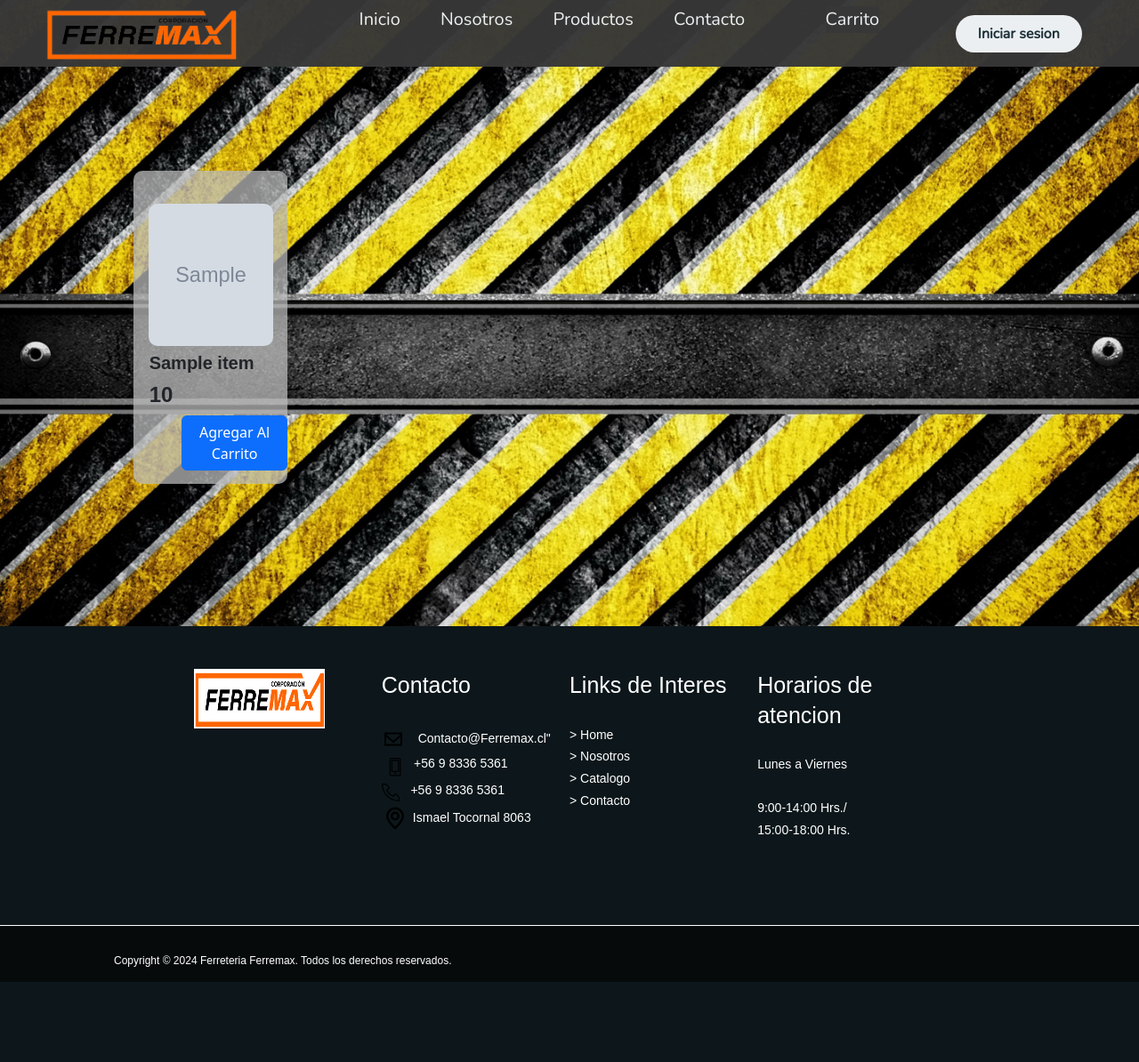
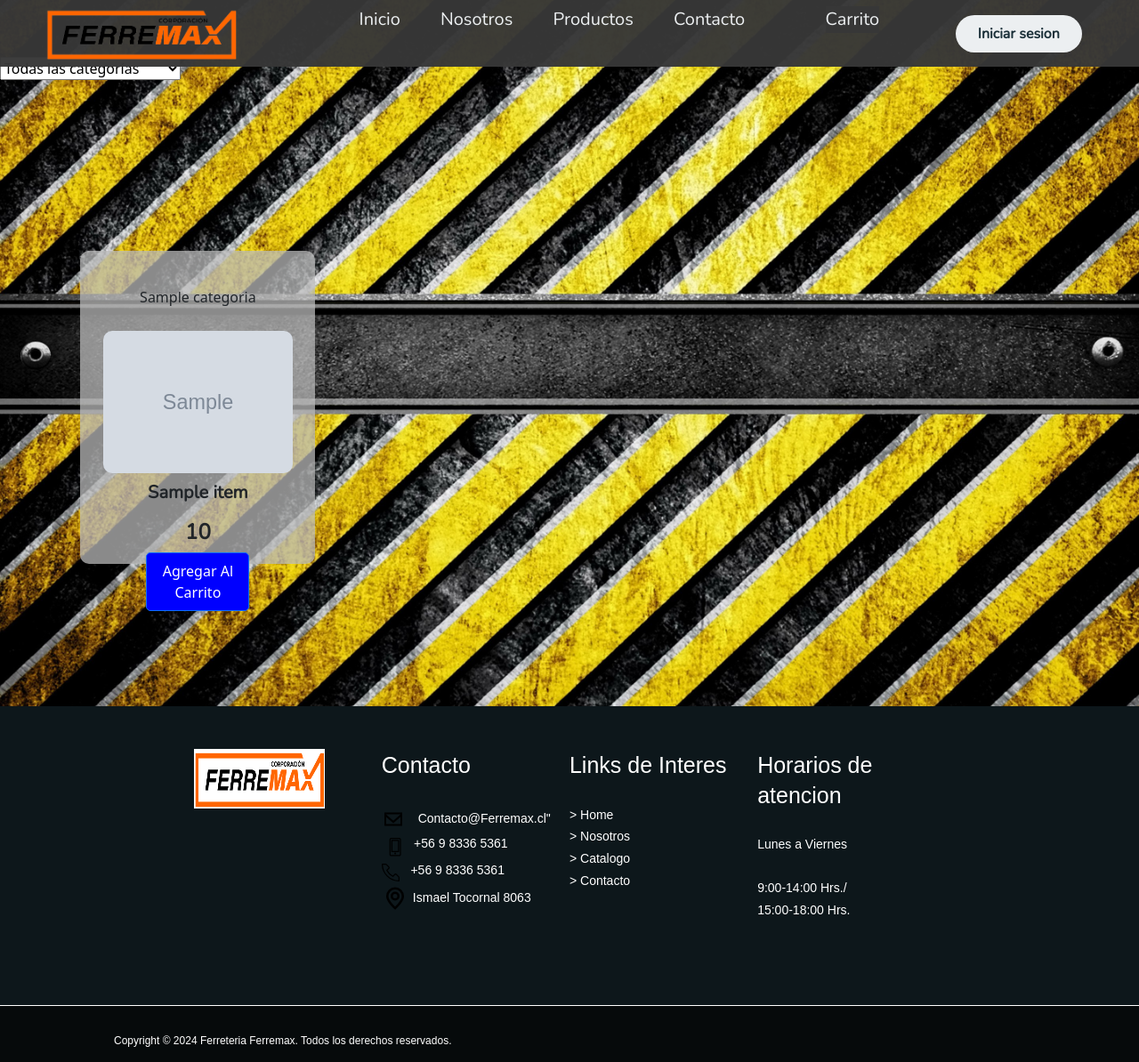
Before and after one commit to FhantomDev/Proyecto-integraci-n, a Django app: page /productos in a window 1280 px wide. Shown: the whole page at 89% size. Before the commit the page ends 1104 px from the top, so only its background shows below. Run offline with Django 4.2, Linux system fonts and the light colour scheme; tables that the repository leaves empty hold one stand-in row (values such as "Sample post"); grey boxes marked "Sample" are stand-in pictures; a database or web service that is not in the repository returns one stand-in record (values such as "Sample title"); data that the repository does not hold is empty.

Commit message:
Agregado filtrar por categoria

```diff
--- a/Ferremax/static/css/style.css
+++ b/Ferremax/static/css/style.css
@@ -803,61 +803,71 @@
     width: 90%;
     margin-left: 5%;
     height: auto;
-    margin-top: 10rem;
-    display: flex;
+    margin-top: 2rem;
+    display: grid;
+    grid-template-columns: repeat(4, 1fr);
+    gap: 2rem;
 }
+
 
 .ContProducts {
     width: 15%;
     height: 30%;
     margin-left: 7.5%;
 
-
-
 }
 
 .DesignCardProducts .ContServiciosInfo {
-    width: 15%;
+    width: 100%;
     height: 22rem;
-    margin-left: 7.5%;
-    margin-top: 2rem;
     border-radius: 10px;
     background-color: rgba(187, 187, 187, 0.74);
+    padding: 1rem;
+    box-sizing: border-box;
+    display: flex;
+    flex-direction: column;
+    align-items: center;
+    justify-content: space-between;
 
 }
 
 .ContImgProducts {
     border-radius: 10px;
-    width: 90%;
+    width: 100%;
     height: 10rem;
-    margin-top: 4rem;
-    margin-left: 5%;
+    display: flex;
+    justify-content: center;
+    align-items: center;
 }
 
 .ContImgProducts img {
     border-radius: 10px;
-    width: 90%;
-    height: 10rem;
-    margin-top: 2%;
-    margin-left: 5%;
+    max-width: 100%;
+    max-height: 100%;
+    object-fit: cover;
+}
+
+.ContServiciosInfo h5,
+.ContServiciosInfo h4 {
+    font-family: 'Nunito', sans-serif;
+    font-weight: 600;
+    margin-top: 10px;
+    text-align: center;
 }
 
 .ContServiciosInfo h5 {
-    margin-left: 10%;
-    font-family: nonito, sans-serif;
-    font-weight: 600;
-    margin-top: 10px;
-}
-
-.ContServiciosInfo h4 {
-    margin-left: 10%;
-    font-family: nonito, sans-serif;
-    font-weight: 600;
-    margin-top: 10px;
+    margin-bottom: 0.5rem;
 }
 
 .ContServiciosInfo a {
-    margin-left: 31%;
+    display: block;
+    text-align: center;
+    width: 50%;
+    padding: 0.5rem;
+    background-color: blue;
+    color: white;
+    border-radius: 5px;
+    text-decoration: none;
 }
 
 /*Elementos para pedido*/
--- a/Ferremax/templates/core/productos.html
+++ b/Ferremax/templates/core/productos.html
@@ -1,3 +1,4 @@
+
 <!DOCTYPE html>
 <html lang="en">
   {% load static %}
@@ -52,10 +53,24 @@ background-size: cover;">
 </header>
 
   <main>
+    <main>
+      <div class="filter-container" style="margin-top:5%;">
+          <select id="categoryFilter">
+              <option value="all">Todas las categorías</option>
+              <option value="7">Equipos de medición</option>
+              <option value="6">Fijaciones y adhesivos</option>
+              <option value="5">Tornillos y Anclajes</option>
+              <option value="4">Equipos de seguridad</option>
+              <option value="3">Materiales básicos</option>
+              <option value="2">Herramientas Manuales</option>
+              <option value="1">Eléctricos</option>
+          </select>
+      </div>
       <div class='DesignCardProducts' id="lista-productos">
         {% for producto in productos %}
-        <div class="ContServiciosInfo">
+        <div class="ContServiciosInfo product-card {{ producto.categoria }}">
             <br>
+            <p>{{ producto.categoria }}</p>
             <div class='ContImgProducts' style="margin-top:10px">
                 <img src="{{ producto.imagenProducto }}" alt="{{ producto.nombreProducto }}">
             </div>
@@ -65,6 +80,8 @@ background-size: cover;">
         </div>
         {% endfor %}
       </div>
+  </main>
+
   </main>
 
 <footer>
@@ -189,6 +206,24 @@ background-size: cover;">
   <script src="{% static 'js/carrito.js' %}"></script>
   <script src="https://cdn.jsdelivr.net/npm/bootstrap@5.3.2/dist/js/bootstrap.bundle.min.js" integrity="sha384-C6RzsynM9kWDrMNeT87bh95OGNyZPhcTNXj1NW7RuBCsyN/o0jlpcV8Qyq46cDfL" crossorigin="anonymous"></script>
   <script src="{% static 'js/main.js' %}"></script>
+  <script>
+    document.getElementById('categoryFilter').addEventListener('change', function() {
+        var selectedCategory = this.value;
+        var products = document.querySelectorAll('.product-card');
+
+        products.forEach(function(product) {
+            if (selectedCategory === 'all') {
+                product.style.display = 'block';
+            } else {
+                if (product.classList.contains(selectedCategory)) {
+                    product.style.display = 'block';
+                } else {
+                    product.style.display = 'none';
+                }
+            }
+        });
+    });
+    </script>
 </body>
 </html>
 
```
Also changed, not shown: media/productos/Barniz.png (added), media/productos/Destornillador.jpg (added), media/productos/LLave_Inglesa.jpg (added), media/productos/Lijadoras.jpg (added), media/productos/adhesivos.png (added), media/productos/arena.jpg (added), media/productos/cascos.jpg (added), media/productos/cemento.png (added), media/productos/ceramica.jpg (added), media/productos/guantes.jpg (added), media/productos/ladrillos.jpg (added), media/productos/lentes.jpg (added), media/productos/niveladores.jpg (added), media/productos/sierra.jpg (added), 3 more files. Lines whose indentation alone changed are shown as unchanged.
